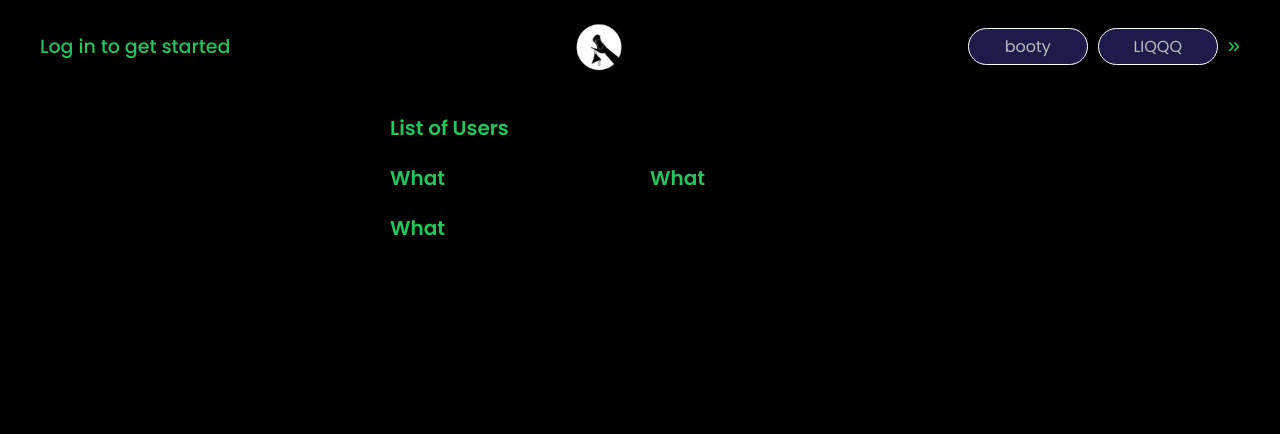
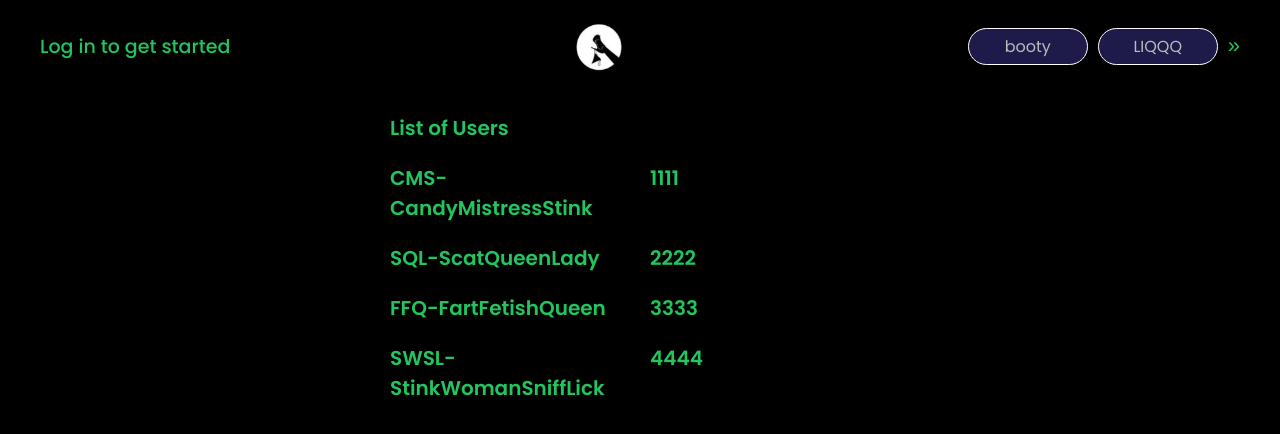
Before and after one commit to m0x0m0x/mx-uj-s11-PJB2, a website: page W/index.html in a window 1280 px wide. Shown: the top 434 px of the page. Drawn offline with Linux system fonts and the light colour scheme.

Commit message:
add list of users

```diff
--- a/W/index.html
+++ b/W/index.html
@@ -49,13 +49,28 @@
         <h1></h1>
       </div>
       <div class="table">
-        <h1>What</h1>
+        <h1>CMS-CandyMistressStink</h1>
       </div>
       <div class="table">
-        <h1>What</h1>
+        <h1>1111</h1>
       </div>
       <div class="table">
-        <h1>What</h1>
+        <h1>SQL-ScatQueenLady</h1>
+      </div>
+      <div class="table">
+        <h1>2222</h1>
+      </div>
+      <div class="table">
+        <h1>FFQ-FartFetishQueen</h1>
+      </div>
+      <div class="table">
+        <h1>3333</h1>
+      </div>
+      <div class="table">
+        <h1>SWSL-StinkWomanSniffLick</h1>
+      </div>
+      <div class="table">
+        <h1>4444</h1>
       </div>
     </div>
 
```
